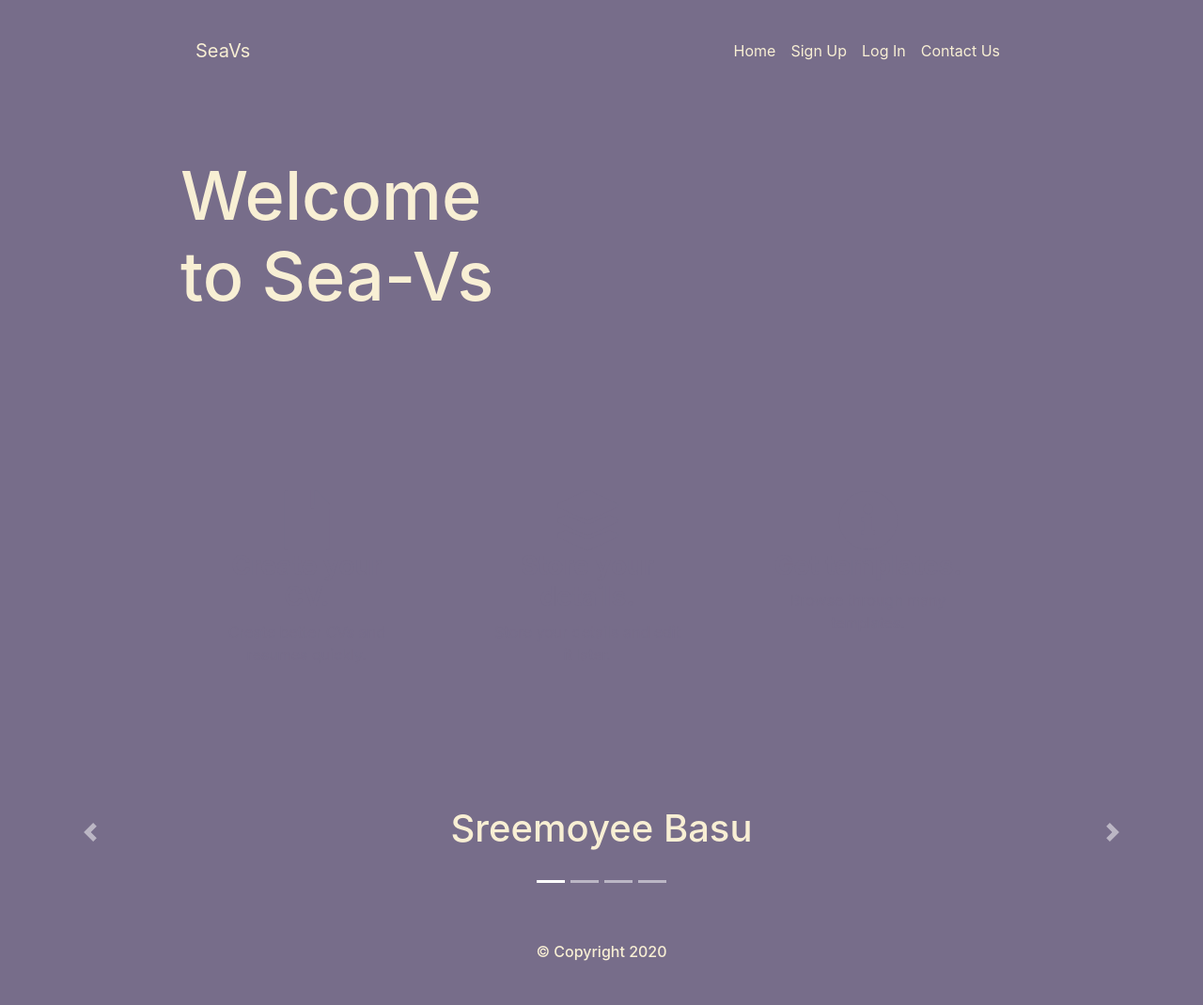
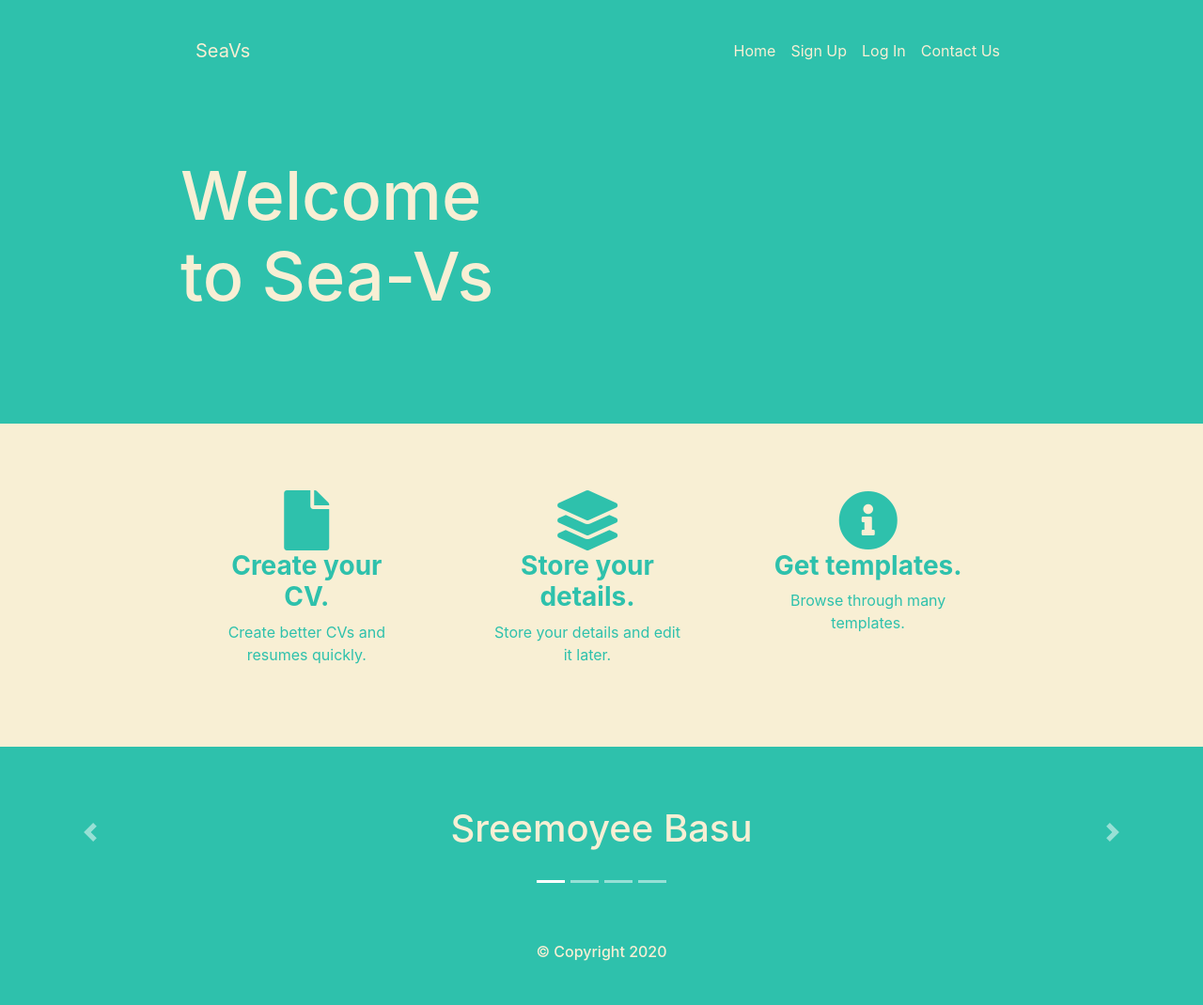
Before and after one commit to sreebasu05/SeaVs, a Django app: page /seavs/ in a window 1280 px wide. Shown: the whole page at 94% size. Run offline with Django 3.2, Linux system fonts and the light colour scheme; some libraries are stand-ins or nearby versions.

Commit message:
CSS changed

```diff
--- a/django_project/settings.py
+++ b/django_project/settings.py
@@ -20,7 +20,7 @@ BASE_DIR = Path(__file__).resolve(strict=True).parent.parent
 # See https://docs.djangoproject.com/en/3.1/howto/deployment/checklist/
 
 # SECURITY WARNING: keep the secret key used in production secret!
-SECRET_KEY = ''
+SECRET_KEY = 'r0y2g-p(zpt4przl#ziviwkcz&i56kpl4!r=quj6^(#5xkxdb7'
 
 # SECURITY WARNING: don't run with debug turned on in production!
 DEBUG = True
--- a/seavs/static/seavs/main.css
+++ b/seavs/static/seavs/main.css
@@ -2,7 +2,7 @@
   padding: 2% 15%;
 }
 #navigationbar {
-  background-color: #776d8a;
+  background-color: #2ec1ac;
   color: #f8efd4;
   /* color: #40514e */
 }
@@ -15,7 +15,7 @@
 
 #title {
 
-  background-color: #776d8a;
+  background-color: #2ec1ac;
   color: #f8efd4;
 }
 .heading {
@@ -29,8 +29,8 @@
 }
 
 #features {
-  background-color: #776d8a;
-  color: #776d8a;
+  background-color: #f8efd4;
+  color: #2ec1ac;
 }
 .feature-box {
   text-align: center;
@@ -38,7 +38,7 @@
 }
 
 #about-us {
-  background-color: #776d8a;
+  background-color: #2ec1ac;
   text-align: center;
   color: #f8efd4;
   padding-top: 10px;
@@ -48,7 +48,7 @@
 }
 
 #footer{
-  background-color: #776d8a;
+  background-color: #2ec1ac;
   color: #f8efd4;
   text-align: center;
   padding: 3% 15% 3%;
```
Also changed, not shown: 3 other files.
